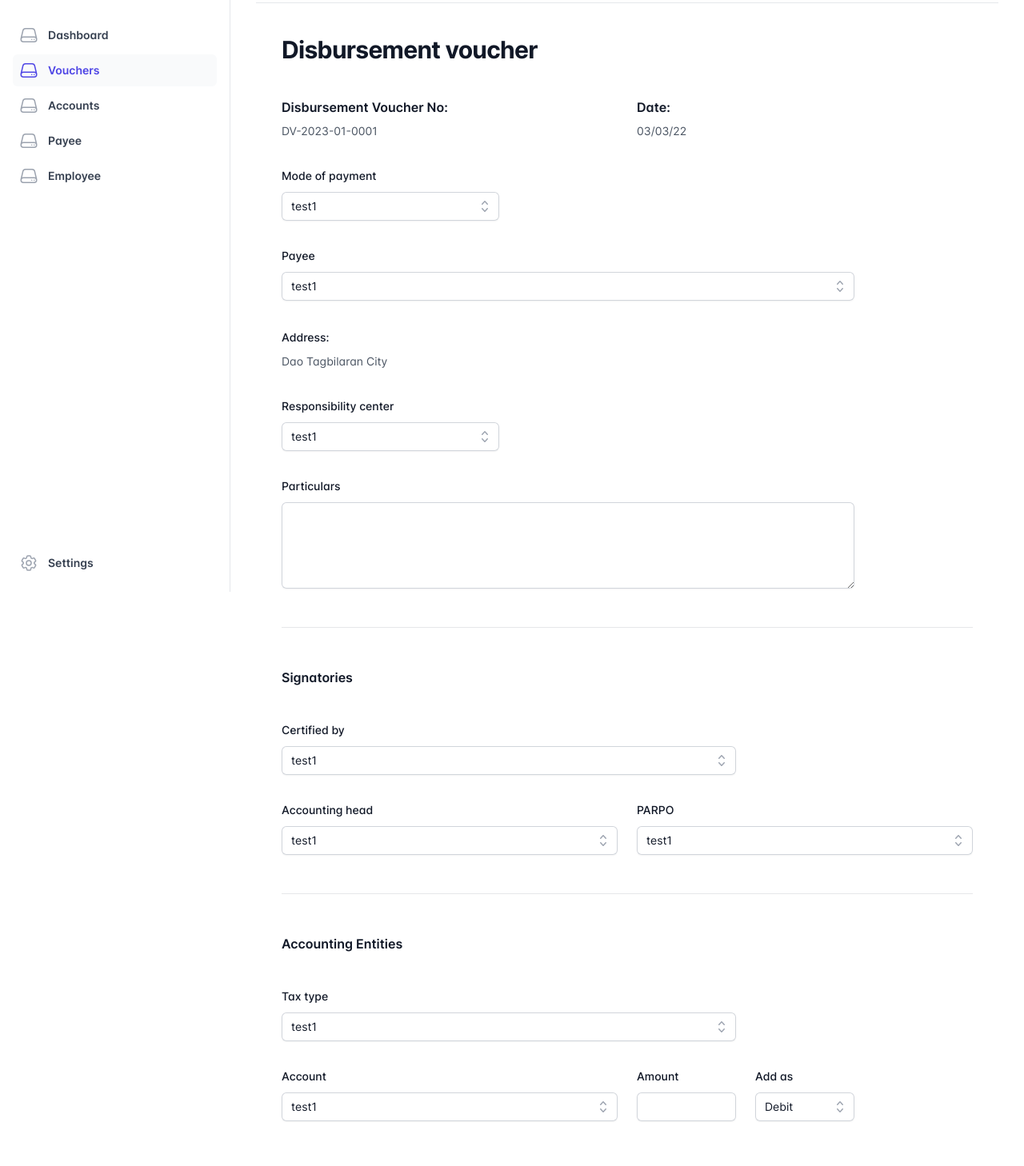
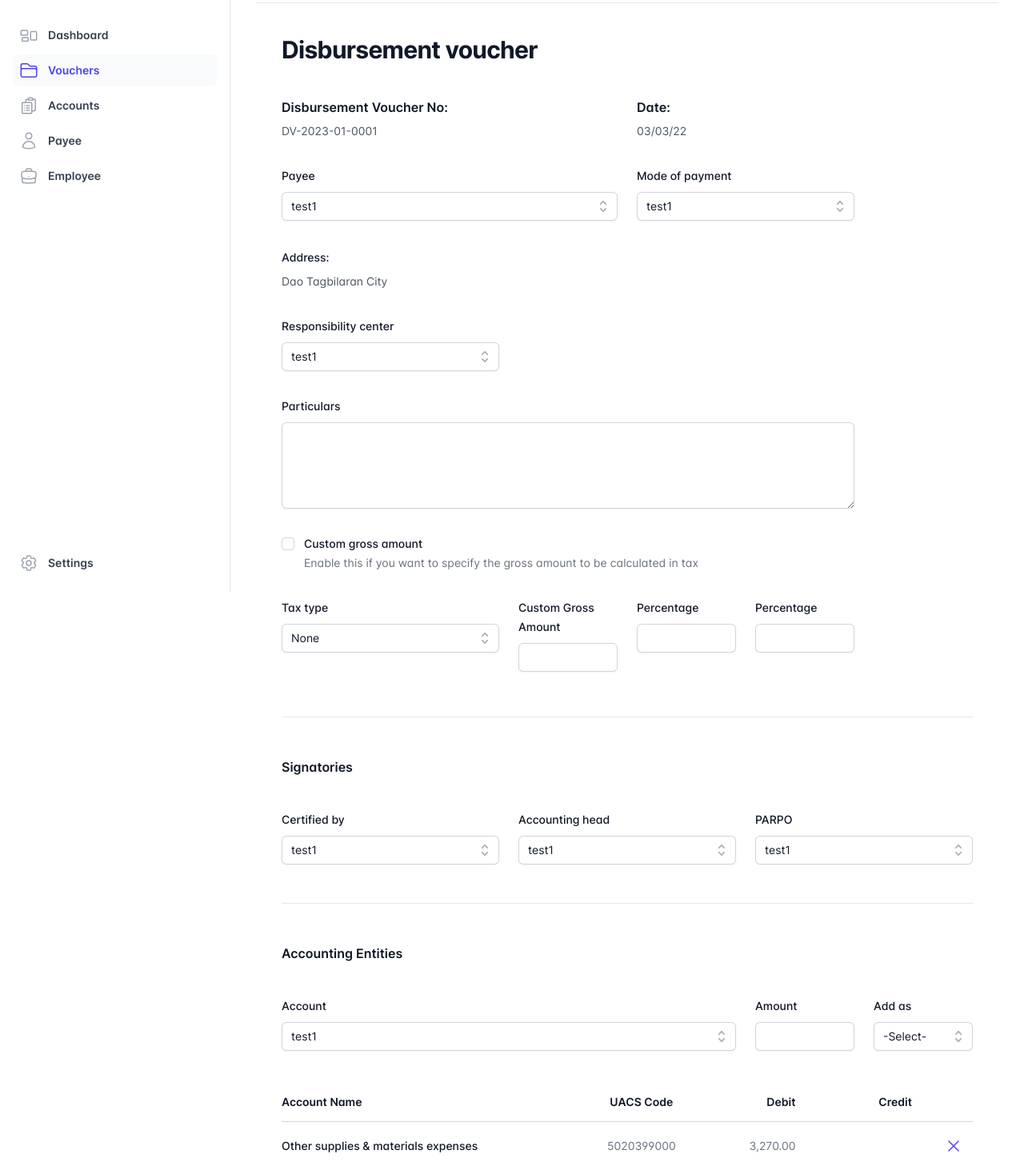
Before and after one commit to jess-hermosa/voucher-app, a Next.js app: page /voucher/new in a window 1280 px wide. Shown: the part 60-1518 px from the top of the page at 80% size. Built offline with nearby package versions, Linux system fonts and the light colour scheme.

Commit message:
UI updates

```diff
--- a/src/app/voucher/new/page.tsx
+++ b/src/app/voucher/new/page.tsx
@@ -1,5 +1,18 @@
 import SectionHeader from "@/components/SectionHeader";
 import VoucherForm from "./voucherForm";
+
+async function getData() {
+  const res = await fetch("https://api.example.com/...");
+  // The return value is *not* serialized
+  // You can return Date, Map, Set, etc.
+
+  if (!res.ok) {
+    // This will activate the closest `error.js` Error Boundary
+    throw new Error("Failed to fetch data");
+  }
+
+  return res.json();
+}
 
 const NewVoucher = () => {
   return (
--- a/src/app/voucher/new/voucherForm.tsx
+++ b/src/app/voucher/new/voucherForm.tsx
@@ -1,12 +1,19 @@
 "use client";
 
-import { Voucher } from "@/common/backend-types";
+import { Account, Employee, Payee, Voucher } from "@/common/backend-types";
 import { SubmitHandler, useForm } from "react-hook-form";
 import Select from "@/components/Shared/Select";
 import ComboboxSelect from "@/components/Shared/ComboboxSelect";
 import TextArea from "@/components/Shared/TextArea";
 import AccountingEntity from "@/components/AccountingEntity";
 import Input from "@/components/Shared/Input";
+import Checkbox from "@/components/Shared/Checkbox";
+
+interface Props {
+  account: Account[];
+  payee: Payee[];
+  employee: Employee[];
+}
 
 const VoucherForm = () => {
   const form = useForm<Voucher>();
@@ -16,6 +23,14 @@ const VoucherForm = () => {
     { id: 2, value: "test2" },
     { id: 3, value: "test3" },
     { id: 4, value: "test4" },
+  ];
+
+  const tax = [
+    { id: 1, value: "None" },
+    { id: 2, value: "Goods" },
+    { id: 3, value: "Services" },
+    { id: 4, value: "Straight" },
+    { id: 5, value: "Custom" },
   ];
 
   const onSubmit: SubmitHandler<Voucher> = (data) => {
@@ -43,18 +58,18 @@ const VoucherForm = () => {
               <p className="mt-1 text-sm leading-6 text-gray-600">03/03/22</p>
             </div>
 
-            <div className="sm:col-span-2">
-              <Select
-                label="Mode of payment"
+            <div className="sm:col-span-3">
+              <ComboboxSelect
+                label="Payee"
                 options={options}
                 selectedOption={{ id: 1, value: "test1" }}
                 onChange={() => {}}
               />
             </div>
 
-            <div className="sm:col-span-5">
-              <ComboboxSelect
-                label="Payee"
+            <div className="sm:col-span-2">
+              <Select
+                label="Mode of payment"
                 options={options}
                 selectedOption={{ id: 1, value: "test1" }}
                 onChange={() => {}}
@@ -82,6 +97,35 @@ const VoucherForm = () => {
             <div className="sm:col-span-5">
               <TextArea label="Particulars" />
             </div>
+
+            <div className="col-span-full">
+              <Checkbox
+                label="Custom gross amount"
+                name="hasFixedGross"
+                description="Enable this if you want to specify the gross amount to be calculated in tax"
+              />
+            </div>
+
+            <div className="sm:col-span-2">
+              <Select
+                label="Tax type"
+                options={tax}
+                selectedOption={{ id: 1, value: "None" }}
+                onChange={() => {}}
+              />
+            </div>
+
+            <div className="sm:col-span-1">
+              <Input label="Custom Gross Amount" />
+            </div>
+
+            <div className="sm:col-span-1">
+              <Input label="Percentage" />
+            </div>
+
+            <div className="sm:col-span-1">
+              <Input label="Percentage" />
+            </div>
           </div>
         </div>
 
@@ -90,7 +134,7 @@ const VoucherForm = () => {
             Signatories
           </h2>
           <div className="mt-10 grid grid-cols-1 gap-x-6 gap-y-8 sm:grid-cols-6">
-            <div className="sm:col-span-4">
+            <div className="sm:col-span-2">
               <ComboboxSelect
                 label="Certified by"
                 options={options}
@@ -98,8 +142,7 @@ const VoucherForm = () => {
                 onChange={() => {}}
               />
             </div>
-
-            <div className="sm:col-span-3">
+            <div className="sm:col-span-2">
               <ComboboxSelect
                 label="Accounting head"
                 options={options}
@@ -108,7 +151,7 @@ const VoucherForm = () => {
               />
             </div>
 
-            <div className="sm:col-span-3">
+            <div className="sm:col-span-2">
               <ComboboxSelect
                 label="PARPO"
                 options={options}
@@ -125,15 +168,6 @@ const VoucherForm = () => {
           </h2>
           <div className="mt-10 grid grid-cols-1 gap-x-6 gap-y-8 sm:grid-cols-6">
             <div className="sm:col-span-4">
-              <Select
-                label="Tax type"
-                options={options}
-                selectedOption={{ id: 1, value: "test1" }}
-                onChange={() => {}}
-              />
-            </div>
-
-            <div className="sm:col-span-3">
               <ComboboxSelect
                 label="Account"
                 options={options}
@@ -150,10 +184,11 @@ const VoucherForm = () => {
               <Select
                 label="Add as"
                 options={[
-                  { id: 1, value: "Debit" },
-                  { id: 2, value: "Credit" },
+                  { id: 1, value: "-Select-" },
+                  { id: 2, value: "Debit" },
+                  { id: 3, value: "Credit" },
                 ]}
-                selectedOption={{ id: 1, value: "Debit" }}
+                selectedOption={{ id: 1, value: "-Select-" }}
                 onChange={() => {}}
               />
             </div>
@@ -165,16 +200,10 @@ const VoucherForm = () => {
 
       <div className="mt-6 flex items-center justify-end gap-x-6">
         <button
-          type="button"
-          className="text-sm font-semibold leading-6 text-gray-900"
-        >
-          Cancel
-        </button>
-        <button
           type="submit"
           className="rounded-md bg-indigo-600 px-3 py-2 text-sm font-semibold text-white shadow-sm hover:bg-indigo-500 focus-visible:outline focus-visible:outline-2 focus-visible:outline-offset-2 focus-visible:outline-indigo-600"
         >
-          Save
+          Print
         </button>
       </div>
     </form>
--- a/src/components/AccountingEntity/index.tsx
+++ b/src/components/AccountingEntity/index.tsx
@@ -1,3 +1,5 @@
+import { XMarkIcon } from "@heroicons/react/24/outline";
+
 const projects = [
   {
     id: 1,
@@ -59,6 +61,9 @@ const Voucher = () => {
               >
                 Credit
               </th>
+              <th scope="col" className="relative py-3.5 pl-3 pr-4 sm:pr-3">
+                <span className="sr-only">Edit</span>
+              </th>
             </tr>
           </thead>
           <tbody>
@@ -78,10 +83,18 @@ const Voucher = () => {
                 <td className="py-5 pl-3 pr-4 text-right text-sm text-gray-500 sm:pr-0">
                   {project.price}
                 </td>
+                <td className="relative whitespace-nowrap py-4 pl-10 pr-4 text-right text-sm font-medium sm:pr-3">
+                  <a href="#" className="">
+                    <XMarkIcon
+                      className="text-indigo-600 hover:text-indigo-900 h-6 w-6 shrink-0"
+                      aria-hidden="true"
+                    />
+                  </a>
+                </td>
               </tr>
             ))}
           </tbody>
-          <tfoot>
+          {/* <tfoot>
             <tr>
               <th
                 scope="row"
@@ -136,7 +149,7 @@ const Voucher = () => {
                 $10,560.00
               </td>
             </tr>
-          </tfoot>
+          </tfoot> */}
         </table>
       </div>
     </div>
--- /dev/null
+++ b/src/components/Shared/Checkbox.tsx
@@ -0,0 +1,38 @@
+import { FC, forwardRef, InputHTMLAttributes } from "react";
+
+interface Props extends InputHTMLAttributes<HTMLInputElement> {
+  label?: string;
+  description?: string;
+}
+
+const Checkbox: FC<Props> = forwardRef<HTMLInputElement, Props>(
+  (props, ref) => {
+    const { name, label, description, className, ...rest } = props;
+
+    return (
+      <div className="relative flex items-start">
+        <div className="flex h-6 items-center">
+          <input
+            ref={ref}
+            id="candidates"
+            aria-describedby="candidates-description"
+            name={name}
+            type="checkbox"
+            className={`h-4 w-4 rounded border-gray-300 text-indigo-600 focus:ring-indigo-600 ${className}`}
+            {...rest}
+          />
+        </div>
+        <div className="ml-3 text-sm leading-6">
+          <label htmlFor="candidates" className="font-medium text-gray-900">
+            {label}
+          </label>
+          <p id="candidates-description" className="text-gray-500">
+            {description}
+          </p>
+        </div>
+      </div>
+    );
+  }
+);
+
+export default Checkbox;
--- a/src/store/menu.ts
+++ b/src/store/menu.ts
@@ -1,10 +1,11 @@
-import { Menu, MenuItem } from "@/common/types";
+import { Menu } from "@/common/types";
 import { createSlice, PayloadAction } from "@reduxjs/toolkit";
 import {
   FolderIcon,
-  GlobeAltIcon,
-  ServerIcon,
-  SignalIcon,
+  UserIcon,
+  RectangleGroupIcon,
+  BriefcaseIcon,
+  ClipboardDocumentListIcon,
 } from "@heroicons/react/24/outline";
 
 interface State {
@@ -14,11 +15,21 @@ interface State {
 const initialState: State = {
   menu: {
     menuItem: [
-      { name: "Dashboard", href: "/", icon: ServerIcon, active: true },
-      { name: "Vouchers", href: "/voucher", icon: ServerIcon, active: false },
-      { name: "Accounts", href: "/account", icon: ServerIcon, active: false },
-      { name: "Payee", href: "/payee", icon: ServerIcon, active: false },
-      { name: "Employee", href: "/employee", icon: ServerIcon, active: false },
+      { name: "Dashboard", href: "/", icon: RectangleGroupIcon, active: true },
+      { name: "Vouchers", href: "/voucher", icon: FolderIcon, active: false },
+      {
+        name: "Accounts",
+        href: "/account",
+        icon: ClipboardDocumentListIcon,
+        active: false,
+      },
+      { name: "Payee", href: "/payee", icon: UserIcon, active: false },
+      {
+        name: "Employee",
+        href: "/employee",
+        icon: BriefcaseIcon,
+        active: false,
+      },
     ],
   },
 };
```
